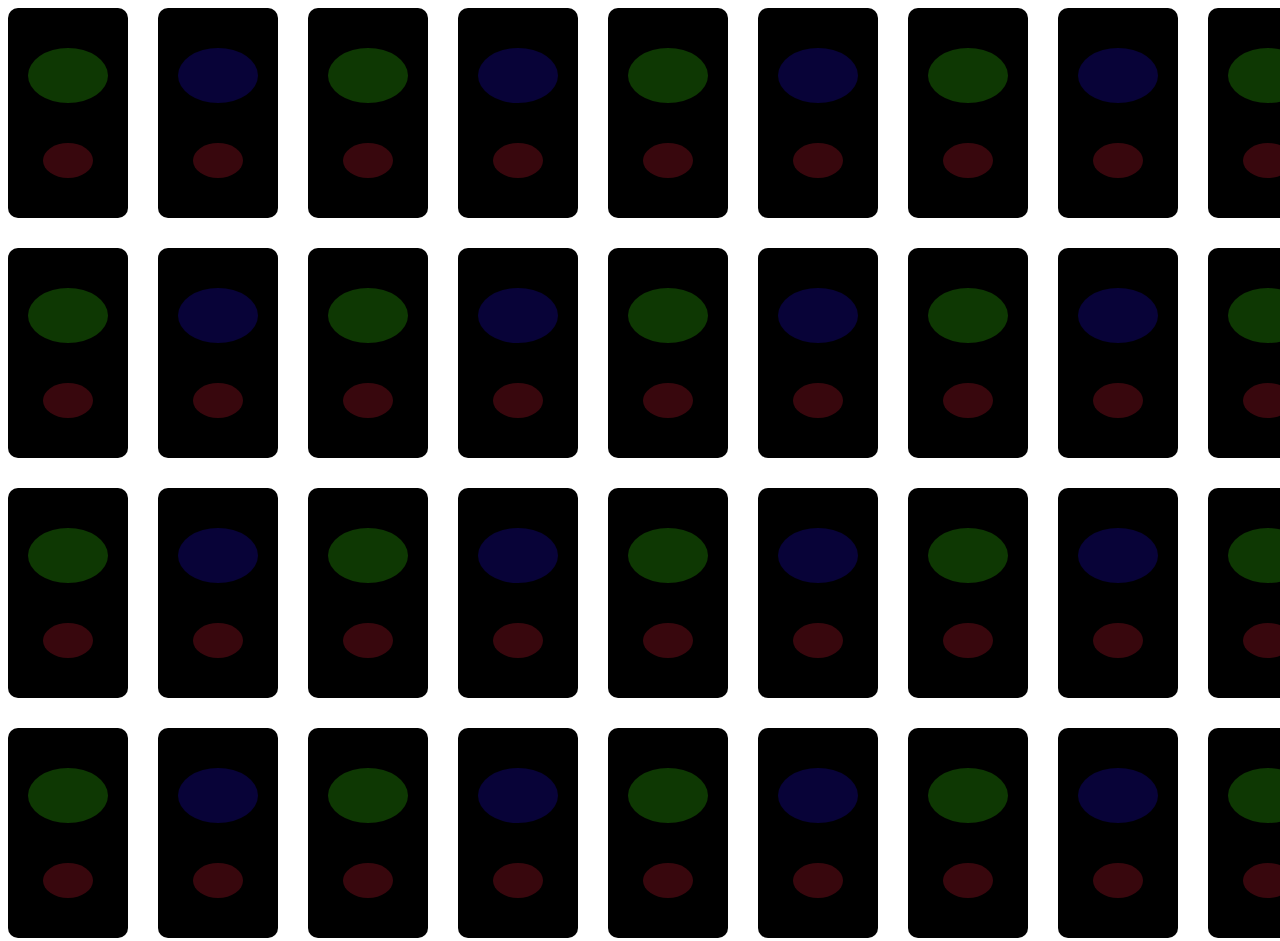
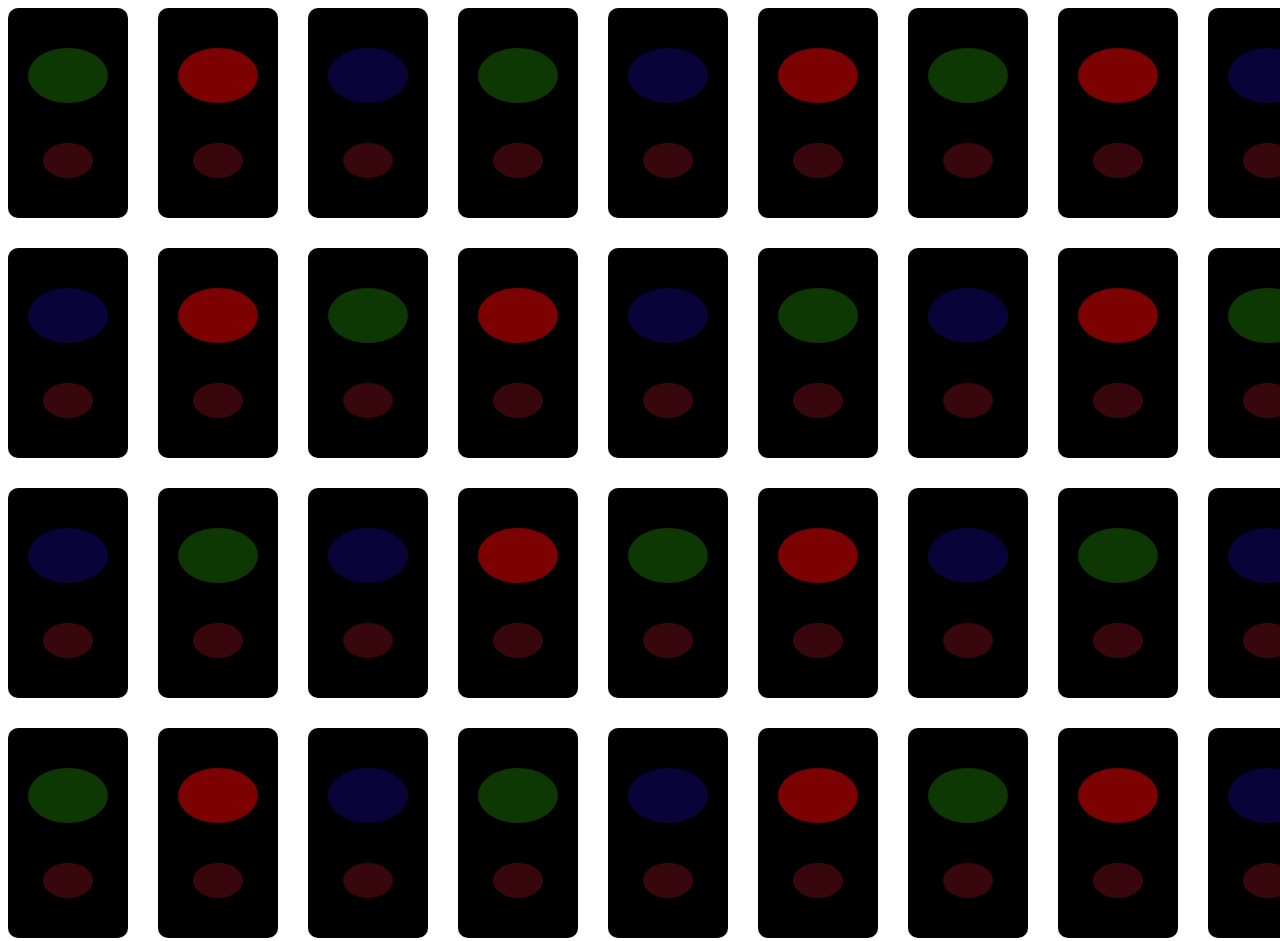
Before and after one commit to maulanasolehudn/lamjs, a plain HTML site: page index.html in a window 1280 px wide. Shown: the top 941 px of the page. Drawn offline with Linux system fonts and the light colour scheme.

Commit message:
first commit

```diff
--- a/script.js
+++ b/script.js
@@ -1,11 +1,19 @@
 let container = document.getElementById('container');
 for (let i = 0; i < 100; i++) {
     let colorbohlam = ""
-    if (i % 2 == 0){
-        colorbohlam = "green"
-    }else{
-        colorbohlam = "blue"
+    if (i % 3 == 0){
+        colorbohlam = "green";
+
+    }else if (i % 2 == 0){
+        colorbohlam = "blue";
+
+    }else  if(i % 1 == 0){
+
+        colorbohlam = "red";
+
+
     }
+
     container.innerHTML += `<div class="bohlam" id="bohlam` + i + `">
         <div class= "btnToggle circle ${colorbohlam}"></div>
         <button class="button circle" data-index="`+ i + `"></button> </div>`
--- a/style.css
+++ b/style.css
@@ -53,3 +53,11 @@
     .blue.on {
         background: rgb(23, 3, 207);
     }
+    .red {
+        height: 80px;
+        width: 80px;
+        background: rgb(124, 1, 1);
+    }
+    .red.on {
+        background: rgb(255, 0, 0);
+    }
```
Also changed, not shown: 1 other file.
